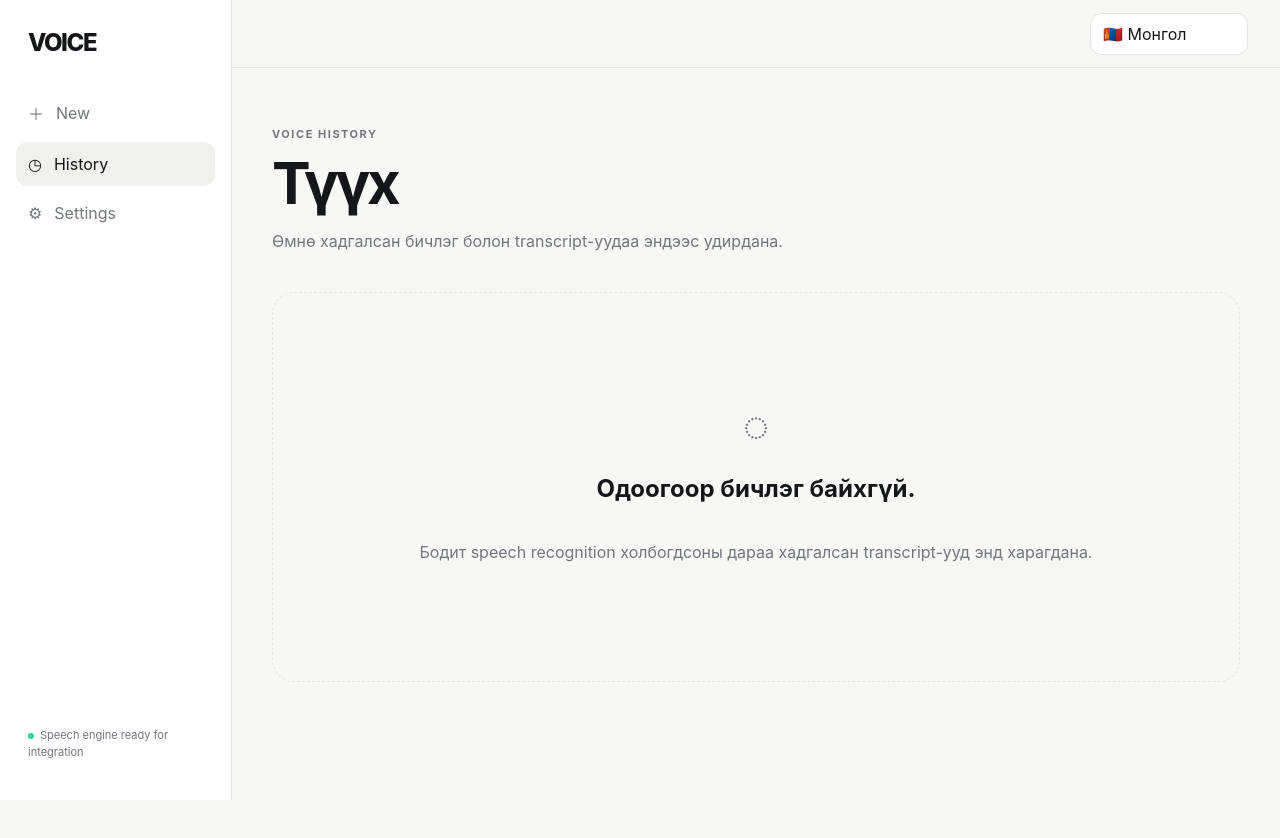
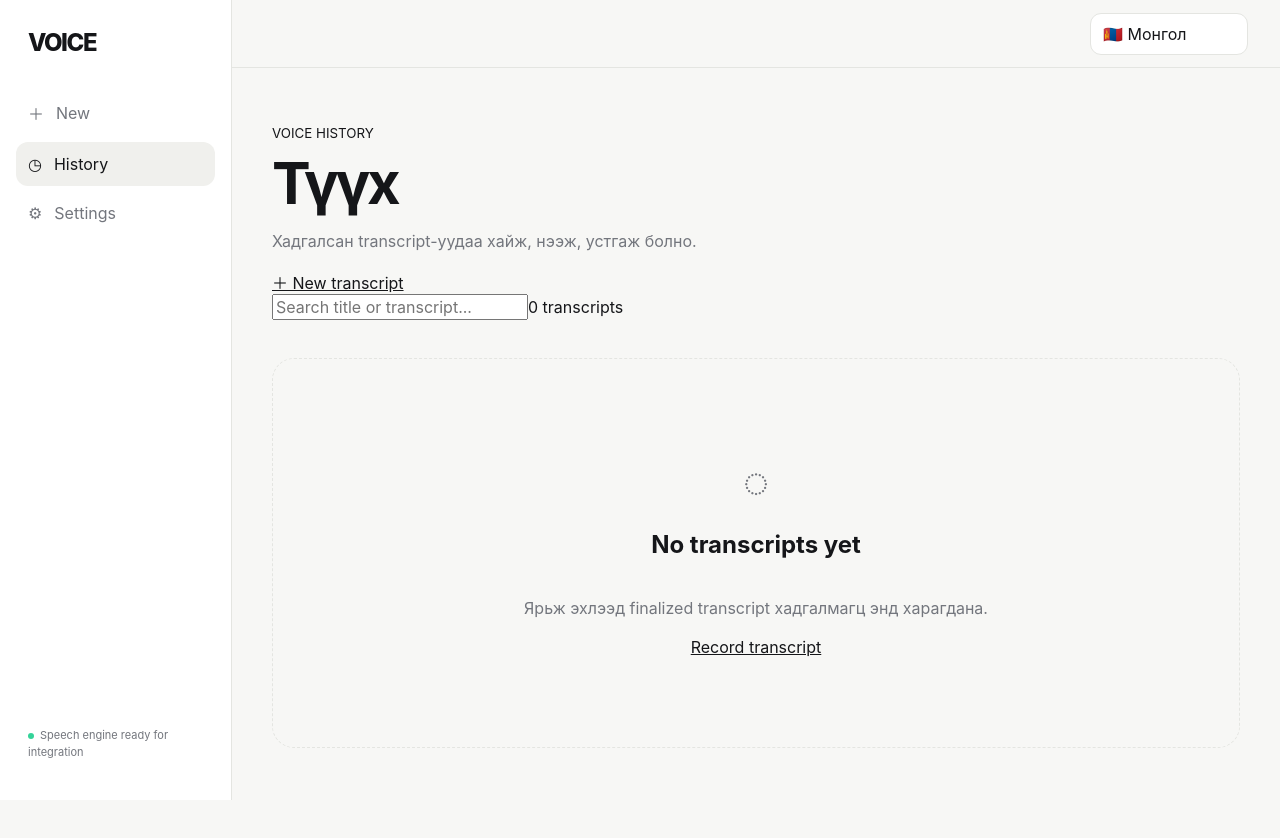
Before and after one commit to AriukagiinTuvshoo/voice, a Next.js app: page /history in a window 1280 px wide. Shown: the top 838 px of the page. Before the commit the page ends 800 px from the top, so only its background shows below. Built offline with nearby package versions, Linux system fonts and the light colour scheme.

Commit message:
feat: add functional transcript history UI

```diff
--- a/app/history/page.tsx
+++ b/app/history/page.tsx
@@ -1 +1,42 @@
-export default function History(){return <section className="page"><small>VOICE HISTORY</small><h1>Түүх</h1><p>Өмнө хадгалсан бичлэг болон transcript-уудаа эндээс удирдана.</p><div className="empty-page"><div>◌</div><h2>Одоогоор бичлэг байхгүй.</h2><p>Бодит speech recognition холбогдсоны дараа хадгалсан transcript-ууд энд харагдана.</p></div></section>}
+"use client";
+
+import Link from "next/link";
+import {useEffect,useMemo,useState} from "react";
+import {getHistoryService} from "@/lib/history/service";
+import {searchTranscriptSessions} from "@/lib/history/search";
+import type {TranscriptSession} from "@/lib/history/types";
+
+function formatDate(value:string){
+  try{return new Intl.DateTimeFormat(undefined,{dateStyle:"medium",timeStyle:"short"}).format(new Date(value));}
+  catch{return value;}
+}
+
+export default function History(){
+  const [sessions,setSessions]=useState<TranscriptSession[]>([]);
+  const [query,setQuery]=useState("");
+  const [loading,setLoading]=useState(true);
+  const [error,setError]=useState("");
+
+  useEffect(()=>{
+    let active=true;
+    void getHistoryService().listSessions().then(items=>{if(active)setSessions(items)}).catch(()=>{if(active)setError("History унших боломжгүй байна. Browser storage-г шалгана уу.")}).finally(()=>{if(active)setLoading(false)});
+    return()=>{active=false};
+  },[]);
+
+  const filtered=useMemo(()=>searchTranscriptSessions(sessions,query),[sessions,query]);
+
+  const remove=async(id:string)=>{
+    if(!window.confirm("Энэ transcript-ийг устгах уу?"))return;
+    try{
+      await getHistoryService().deleteSession(id);
+      setSessions(current=>current.filter(session=>session.id!==id));
+    }catch{setError("Transcript устгахад алдаа гарлаа.")}
+  };
+
+  return <section className="page">
+    <div className="history-heading"><div><small>VOICE HISTORY</small><h1>Түүх</h1><p>Хадгалсан transcript-уудаа хайж, нээж, устгаж болно.</p></div><Link className="primary-action" href="/dashboard">＋ New transcript</Link></div>
+    <div className="history-toolbar"><label className="history-search"><span className="sr">Search transcripts</span><input value={query} onChange={e=>setQuery(e.target.value)} placeholder="Search title or transcript..." type="search"/></label><span className="history-count" aria-live="polite">{filtered.length} transcript{filtered.length===1?"":"s"}</span></div>
+    {error&&<div className="history-notice" role="alert">{error}</div>}
+    {loading?<div className="history-state">History ачаалж байна...</div>:!sessions.length?<div className="empty-page history-empty"><div>◌</div><h2>No transcripts yet</h2><p>Ярьж эхлээд finalized transcript хадгалмагц энд харагдана.</p><Link className="primary-action" href="/dashboard">Record transcript</Link></div>:!filtered.length?<div className="history-state"><h2>No results</h2><p>“{query}” хайлтад тохирох transcript олдсонгүй.</p></div>:<div className="history-list">{filtered.map(session=><article className="history-card" key={session.id}><Link href={`/history/${session.id}`} className="history-card-main"><div className="history-card-top"><h2>{session.title}</h2><time dateTime={session.createdAt}>{formatDate(session.createdAt)}</time></div><p>{session.processedText||"No transcript text"}</p><div className="history-card-meta"><span>{session.language}</span><span>{session.processingMode}</span>{session.durationMs!==undefined&&<span>{Math.round(session.durationMs/1000)}s</span>}</div></Link><button className="icon-action" onClick={()=>void remove(session.id)} aria-label={`Delete ${session.title}`}>Delete</button></article>)}</div>}
+  </section>;
+}
```
